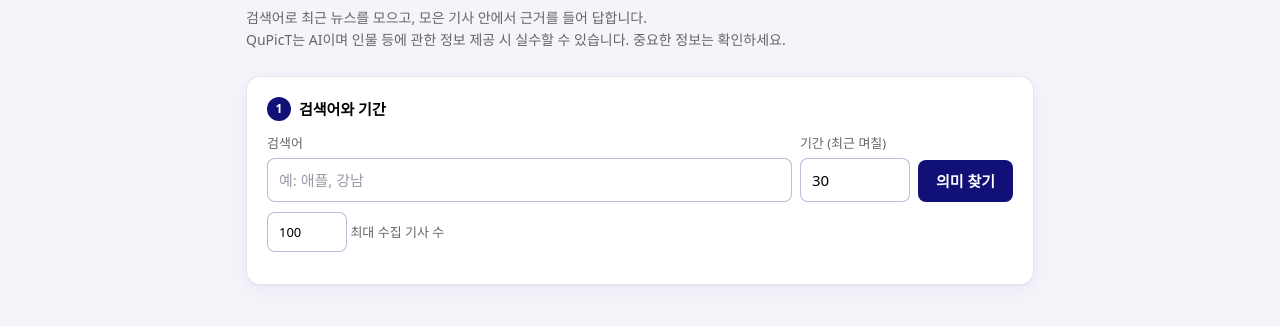
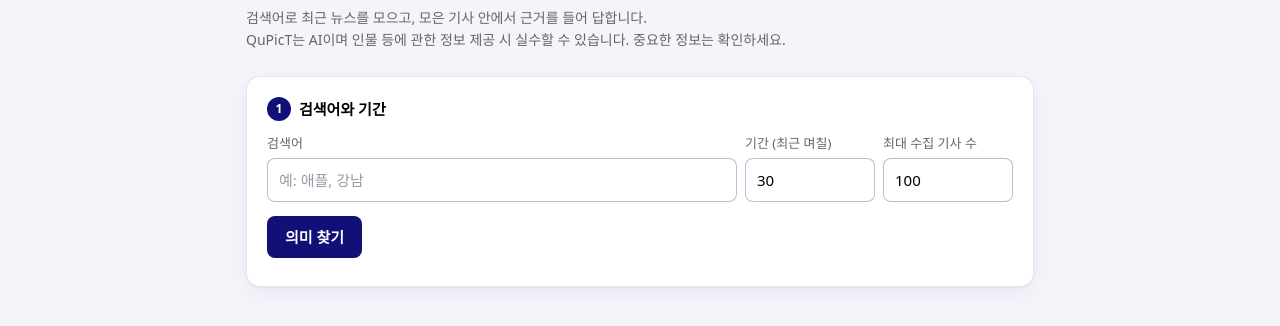
Before and after one commit to ssshyun1001/2026_DS_NewsQnA, a plain HTML site: page web/index.html in a window 1280 px wide. Shown: the part 112-438 px from the top of the page. Drawn offline with Linux system fonts and the light colour scheme; files that its build step writes are made by us from their sources; no server answers; files whose address does not match are found by name.

Commit message:
웹: 1번 카드를 다른 카드처럼 재정렬 (입력칸 위, 버튼 아래)
- 넓은 화면: [검색어 | 기간 | 최대 수집 기사 수] 한 줄 → 아래 [의미 찾기]
- 휴대폰: 칸마다 한 줄 → 맨 아래 [의미 찾기] (전에는 버튼이 칸 사이에 끼어 있었음)
- 최대 수집 기사 수를 다른 칸과 같은 모양(이름표 위 · 칸 아래)으로, .opts 대신 공통 버튼 자리 .actions
- 2번 카드 버튼도 .actions 사용 (인라인 style 제거)

Co-Authored-By: Claude Opus 5.5 <noreply@anthropic.com>

```diff
--- a/web/index.html
+++ b/web/index.html
@@ -45,23 +45,28 @@
   </p>
 
   <!-- 1. 검색어
+       다른 카드처럼 입력칸을 위에 모으고 버튼은 맨 아래 (.actions).
+       넓은 화면: [검색어 | 기간 | 최대 수집 기사 수] 한 줄 → 아래 [의미 찾기]
+       휴대폰: 칸마다 한 줄씩 세로로 → 맨 아래 [의미 찾기] (style.css 10번)
        [의미 찾기]를 누르면 app.js가 서버에 의미 후보를 묻고(/api/senses) 2번 카드를 연다.
+       maxn: 네이버 검색으로 모을 최대 기사 수 (준비를 시작할 때 서버에 보낸다)
        s-query: 진행 · 오류 글이 나오는 줄 -->
   <section class="card">
     <h2><span class="step">1</span>검색어와 기간</h2>
-    <form id="f-query" class="row">
-      <div class="field"><label for="query">검색어</label><input id="query" type="text" placeholder="예: 애플, 강남" required></div>
-      <div class="field small">
-        <label for="days">기간 (최근 며칠)</label>
-        <input id="days" type="number" min="1" max="365" value="30" required>
+    <form id="f-query">
+      <div class="row">
+        <div class="field"><label for="query">검색어</label><input id="query" type="text" placeholder="예: 애플, 강남" required></div>
+        <div class="field small">
+          <label for="days">기간 (최근 며칠)</label>
+          <input id="days" type="number" min="1" max="365" value="30" required>
+        </div>
+        <div class="field small">
+          <label for="maxn">최대 수집 기사 수</label>
+          <input id="maxn" type="number" min="1" max="500" value="100">
+        </div>
       </div>
-      <button id="b-query" type="submit">의미 찾기</button>
+      <div class="actions"><button id="b-query" type="submit">의미 찾기</button></div>
     </form>
-    <div class="opts">
-      <!-- 네이버 검색으로 모을 최대 기사 수 (준비를 시작할 때 서버에 보낸다) -->
-      <label>
-        <input id="maxn" type="number" min="1" max="500" value="100" style="width:80px"> 최대 수집 기사 수</label>
-    </div>
     <div id="s-query" class="status"></div>
   </section>
 
@@ -77,7 +82,7 @@
       <div id="custom-box" class="hidden" style="margin-top:8px">
         <textarea id="custom" rows="2" placeholder="찾고 싶은 대상을 설명해 주세요 (예: 2020년대 활동하는 방송인 강남)"></textarea>
       </div>
-      <div style="margin-top:12px"><button id="b-sense" type="submit">이 의미로 뉴스 모으기</button></div>
+      <div class="actions"><button id="b-sense" type="submit">이 의미로 뉴스 모으기</button></div>
     </form>
   </section>
 
--- a/web/style.css
+++ b/web/style.css
@@ -165,7 +165,7 @@ label { font-size: 13px; color: var(--muted); display: block; margin-bottom: 4px
 
 /* 입력칸 한 묶음(이름표 + 칸). 기본은 넓게, small은 좁게(기간) */
 .field { flex: 1 1 160px; }
-.field.small { flex: 0 1 110px; }
+.field.small { flex: 0 1 130px; }
 
 input[type=text], input[type=number], textarea {
   width: 100%;
@@ -202,8 +202,8 @@ button:disabled { background: var(--disabled); cursor: default; }
 /* 테두리만 있는 버튼 (지금은 쓰지 않지만 남겨 둠) */
 button.ghost { background: transparent; color: var(--accent-text); border: 1px solid var(--line-strong); }
 
-/* 검색어 카드 아래의 추가 설정 (최대 수집 기사 수) */
-.opts { margin-top: 10px; font-size: 13px; color: var(--muted); display: flex; gap: 16px; flex-wrap: wrap; }
+/* 카드 맨 아래 버튼 자리 (1번 [의미 찾기], 2번 [이 의미로 뉴스 모으기]) — 입력칸 · 목록과 띄운다 */
+.actions { margin-top: 14px; }
 
 
 /* ---------------------------------------------------------------------------
@@ -358,7 +358,7 @@ a { color: var(--accent-text); }
   /* 검색어 · 기간 · [의미 찾기]를 세로로: 각각 한 줄 전체 너비 */
   .row { flex-direction: column; align-items: stretch; }
   .field, .field.small { flex: none; width: 100%; }
-  .row button, #b-sense { width: 100%; padding: 11px 16px; }
+  .actions button { width: 100%; padding: 11px 16px; }   /* 카드 맨 아래 버튼은 화면 너비 전체 */
 
   /* 질문 칸은 [입력칸 | 질문] 버튼을 나란히 둔다 (대화창처럼) */
   #f-ask { flex-direction: row; align-items: stretch; }
```
